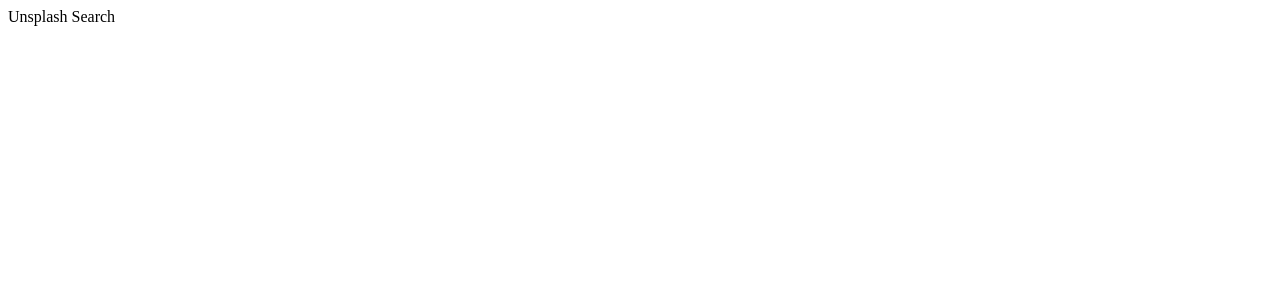
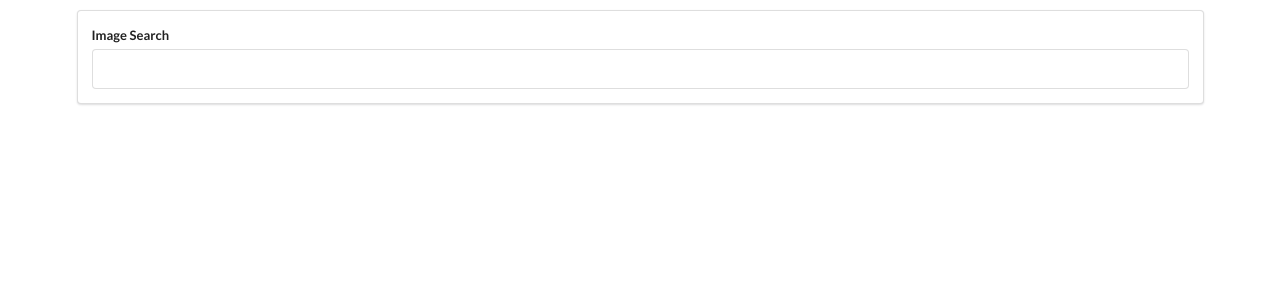
Before and after one commit to onurcankaya/unsplash-search, a React (Create React App) app: page / in a window 1280 px wide. Shown: the top 300 px of the page. Built offline with nearby package versions, Linux system fonts and the light colour scheme.

Commit message:
implemented SearchBar component

```diff
--- a/package.json
+++ b/package.json
@@ -5,7 +5,8 @@
   "dependencies": {
     "react": "^16.11.0",
     "react-dom": "^16.11.0",
-    "react-scripts": "3.2.0"
+    "react-scripts": "3.2.0",
+    "styled-components": "^4.4.0"
   },
   "scripts": {
     "start": "react-scripts start",
--- a/public/index.html
+++ b/public/index.html
@@ -9,6 +9,7 @@
       name="description"
       content="Unsplash Search"
     />
+    <link rel="stylesheet" href="https://cdnjs.cloudflare.com/ajax/libs/semantic-ui/2.4.1/semantic.min.css" />
     <!--
       manifest.json provides metadata used when your web app is installed on a
       user's mobile device or desktop. See https://developers.google.com/web/fundamentals/web-app-manifest/
--- a/src/components/App.js
+++ b/src/components/App.js
@@ -1,9 +1,18 @@
 import React from 'react'
+import styled from 'styled-components'
+
+import SearchBar from './search-bar'
+
+const AppContainer = styled.div`
+  margin-top: 10px;
+`
 
 function App() {
   return (
-    <div>Unsplash Search</div>
+    <AppContainer className="ui container">
+      <SearchBar />
+    </AppContainer>
   )
 }
 
-export default App;
+export default App
--- /dev/null
+++ b/src/components/search-bar.js
@@ -0,0 +1,51 @@
+import React from 'react'
+import styled from 'styled-components'
+
+const SearchBarContainer = styled.div``
+const SearchBarForm = styled.form``
+const SearchInputWrapper = styled.div``
+const SearchInputLabel = styled.label``
+const SearchInput = styled.input`
+  width: 200px;
+  height: 40px;
+  padding: 0 10px;
+`
+
+class SearchBar extends React.PureComponent {
+  constructor(props) {
+    super(props)
+    this.state = {
+      searchInput: '',
+    }
+  }
+
+  onInputChange = (e) => {
+    const searchInput = e.target.value
+    this.setState({
+      searchInput,
+    })
+    console.log(e.target.value)
+  }
+
+  onSubmitForm = (e) => {
+    e.preventDefault()
+  }
+
+  render() {
+    return (
+      <SearchBarContainer className="ui segment">
+        <SearchBarForm onSubmit={this.onSubmitForm} className="ui form">
+          <SearchInputWrapper className="field">
+            <SearchInputLabel>Image Search</SearchInputLabel>
+            <SearchInput
+              onChange={this.onInputChange}
+              value={this.state.searchInput}
+            />
+          </SearchInputWrapper>
+        </SearchBarForm>
+      </SearchBarContainer>
+    )
+  }
+}
+
+export default SearchBar
```
Also changed, not shown: .eslintrc.js, public/manifest.json, 1 other file (tests, documents, lock files or other folders).
